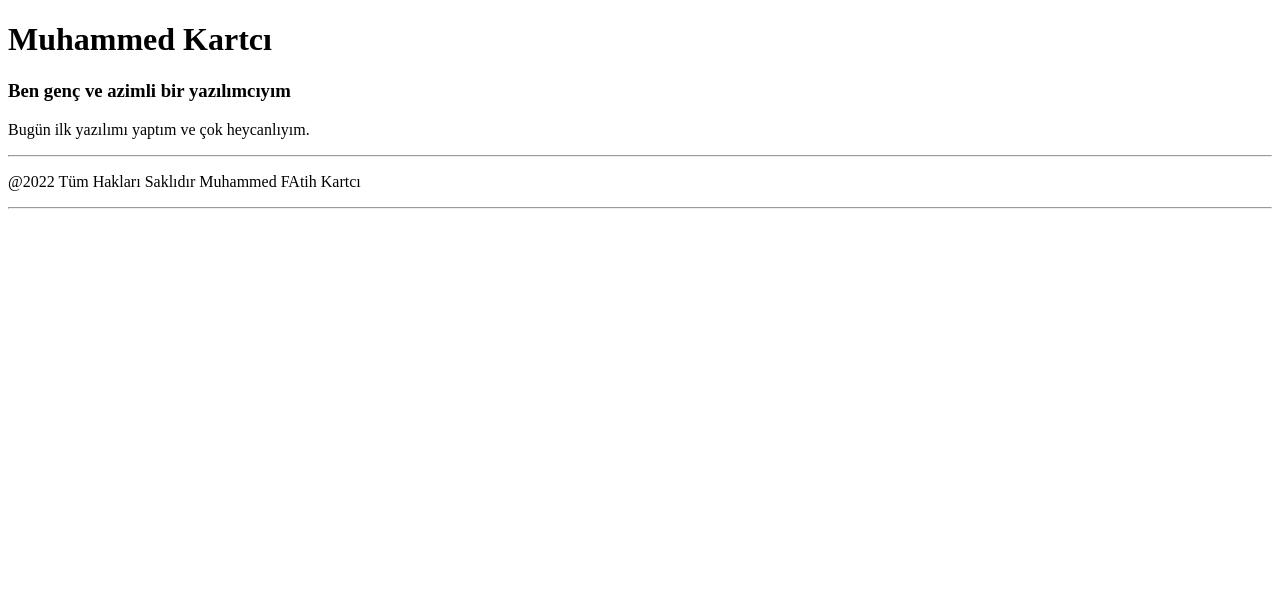
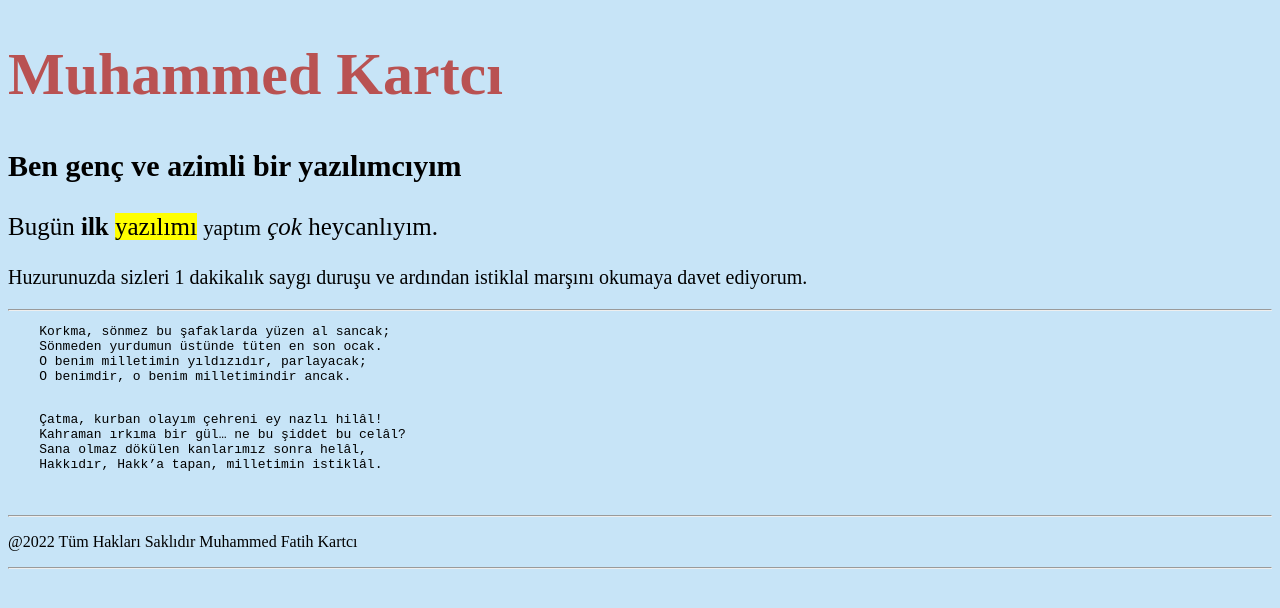
Before and after one commit to Muhammedkartci/WebBasics, a plain HTML site: page index.html in a window 1280 px wide. Drawn offline with Linux system fonts and the light colour scheme.

Commit message:
Istiklal Marşı eklendi-Yazı stilleri değiştirildi

```diff
--- a/index.html
+++ b/index.html
@@ -8,16 +8,33 @@
     <meta name="Destription"  content="This is my Website"/>
     <title>This is my Website</title>
 </head>
-<body>
+<body style="background-color:rgb(199, 228, 247);">
     <!--Burada İlk başlığı attım-->
-    <h1>Muhammed Kartcı</h1>
-    <h3>Ben genç ve azimli bir yazılımcıyım</h3>
-    <p>
-        Bugün ilk yazılımı yaptım ve çok heycanlıyım.
+    <h1 style="color:rgb(185, 82, 82);font-size:60px ">Muhammed Kartcı</h1>
+    <h3 style="font-size: 30px;">Ben genç ve azimli bir yazılımcıyım</h3>
+    <p style="font-size:25px ;">
+        Bugün <strong>ilk</strong> <mark>yazılımı</mark>  <small>yaptım</small>  <em>çok</em> heycanlıyım.
+    </p>
+    <p style="font-size: 20px">
+        Huzurunuzda sizleri 1 dakikalık saygı duruşu ve ardından istiklal marşını okumaya davet ediyorum.
     </p>
    <hr>
+   <pre>
+    Korkma, sönmez bu şafaklarda yüzen al sancak;
+    Sönmeden yurdumun üstünde tüten en son ocak.
+    O benim milletimin yıldızıdır, parlayacak;
+    O benimdir, o benim milletimindir ancak.
+   </pre>
+   <pre>
+    Çatma, kurban olayım çehreni ey nazlı hilâl!
+    Kahraman ırkıma bir gül… ne bu şiddet bu celâl?
+    Sana olmaz dökülen kanlarımız sonra helâl,
+    Hakkıdır, Hakk’a tapan, milletimin istiklâl.
+
+   </pre>
+   <hr>
     <p>
-        @2022 Tüm Hakları Saklıdır                                     Muhammed FAtih Kartcı
+        @2022 Tüm Hakları Saklıdır                                     Muhammed Fatih Kartcı
     </p>
     <hr>
 </body>
```
